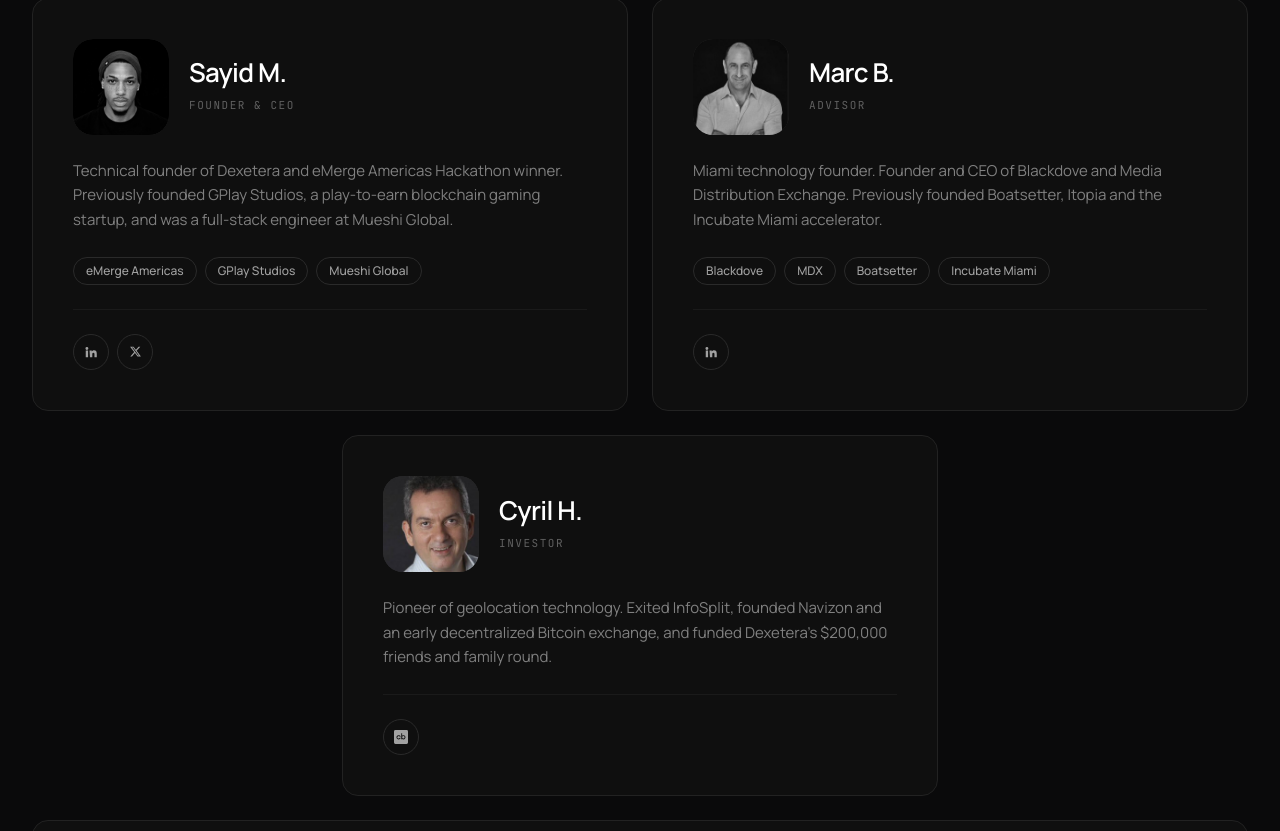
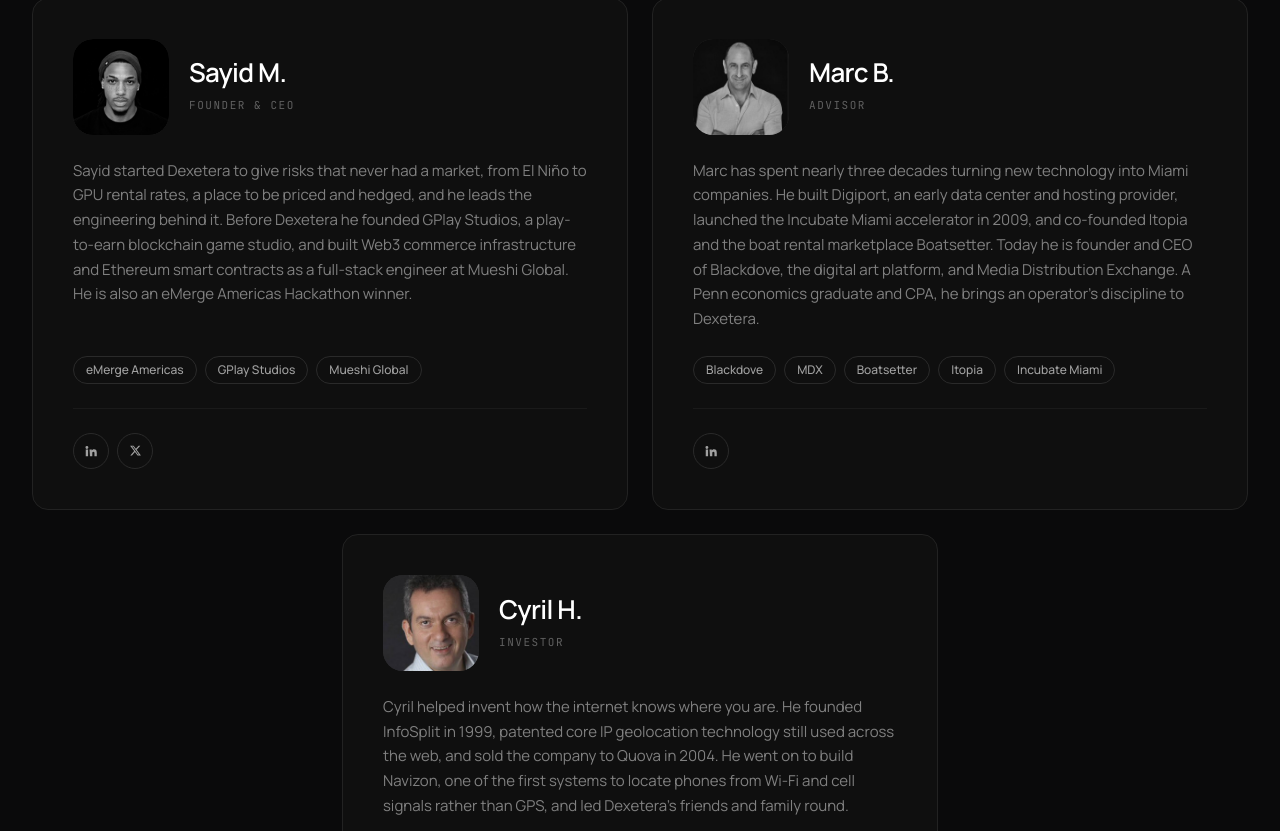
Before and after one commit to SayidwithDexextra/GlobalRiskExchange, a Next.js app: page /team in a window 1280 px wide. Shown: the part 389-1220 px from the top of the page. Built offline with nearby package versions, Linux system fonts and the light colour scheme; no server answers.

Commit message:
Team bios rewrite

```diff
--- a/src/components/team/teamData.ts
+++ b/src/components/team/teamData.ts
@@ -20,7 +20,7 @@
     name: "Sayid M.",
     role: "FOUNDER & CEO",
     photo: "/team/sayid.jpg",
-    bio: "Technical founder of Dexetera and eMerge Americas Hackathon winner. Previously founded GPlay Studios, a play-to-earn blockchain gaming startup, and was a full-stack engineer at Mueshi Global.",
+    bio: "Sayid started Dexetera to give risks that never had a market, from El Niño to GPU rental rates, a place to be priced and hedged, and he leads the engineering behind it. Before Dexetera he founded GPlay Studios, a play-to-earn blockchain game studio, and built Web3 commerce infrastructure and Ethereum smart contracts as a full-stack engineer at Mueshi Global. He is also an eMerge Americas Hackathon winner.",
     tags: ["eMerge Americas", "GPlay Studios", "Mueshi Global"],
     links: [
       { kind: "linkedin", href: "https://www.linkedin.com/in/sayiddexetera", label: "Sayid M. on LinkedIn" },
@@ -32,8 +32,8 @@
     name: "Marc B.",
     role: "ADVISOR",
     photo: "/team/marc.jpg",
-    bio: "Miami technology founder. Founder and CEO of Blackdove and Media Distribution Exchange. Previously founded Boatsetter, Itopia and the Incubate Miami accelerator.",
-    tags: ["Blackdove", "MDX", "Boatsetter", "Incubate Miami"],
+    bio: "Marc has spent nearly three decades turning new technology into Miami companies. He built Digiport, an early data center and hosting provider, launched the Incubate Miami accelerator in 2009, and co-founded Itopia and the boat rental marketplace Boatsetter. Today he is founder and CEO of Blackdove, the digital art platform, and Media Distribution Exchange. A Penn economics graduate and CPA, he brings an operator's discipline to Dexetera.",
+    tags: ["Blackdove", "MDX", "Boatsetter", "Itopia", "Incubate Miami"],
     links: [
       { kind: "linkedin", href: "https://www.linkedin.com/in/marcbillings", label: "Marc Billings on LinkedIn" },
     ],
@@ -43,8 +43,8 @@
     name: "Cyril H.",
     role: "INVESTOR",
     photo: "/team/cyril.jpg",
-    bio: "Pioneer of geolocation technology. Exited InfoSplit, founded Navizon and an early decentralized Bitcoin exchange, and funded Dexetera's $200,000 friends and family round.",
-    tags: [],
+    bio: "Cyril helped invent how the internet knows where you are. He founded InfoSplit in 1999, patented core IP geolocation technology still used across the web, and sold the company to Quova in 2004. He went on to build Navizon, one of the first systems to locate phones from Wi-Fi and cell signals rather than GPS, and led Dexetera's friends and family round.",
+    tags: ["InfoSplit", "Navizon"],
     links: [
       { kind: "crunchbase", href: "https://www.crunchbase.com/person/cyril-houri", label: "Cyril H. on Crunchbase" },
     ],
```
